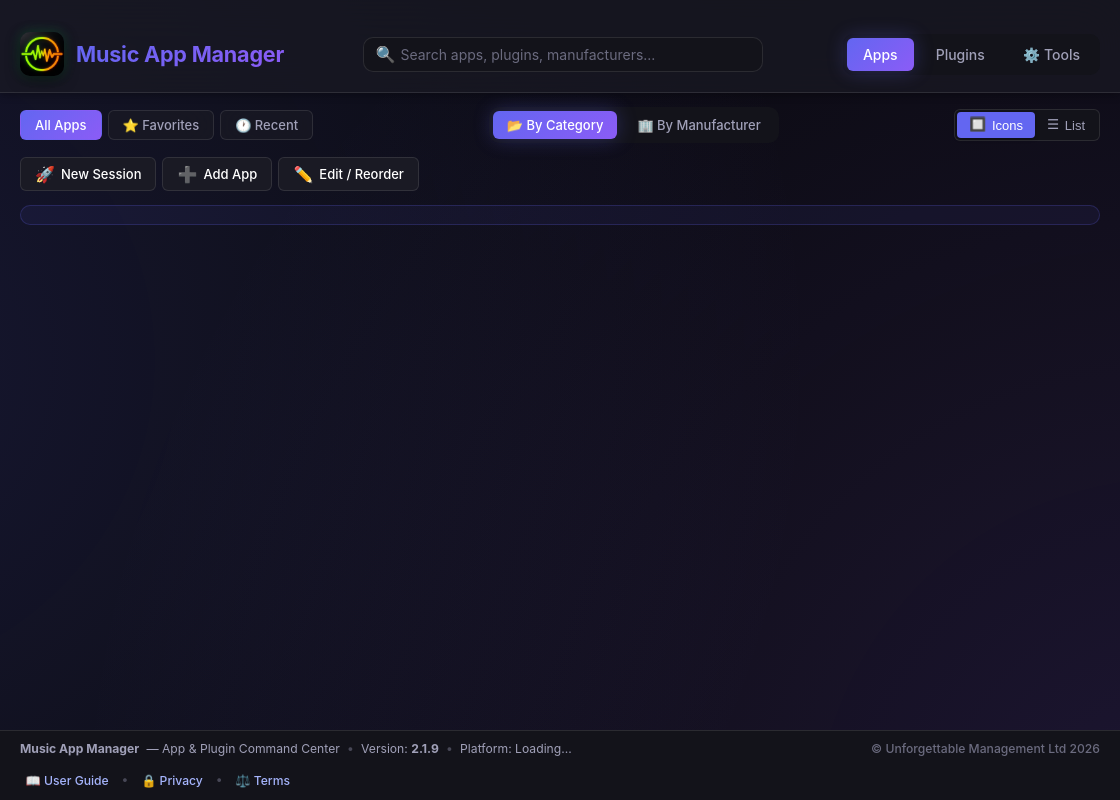
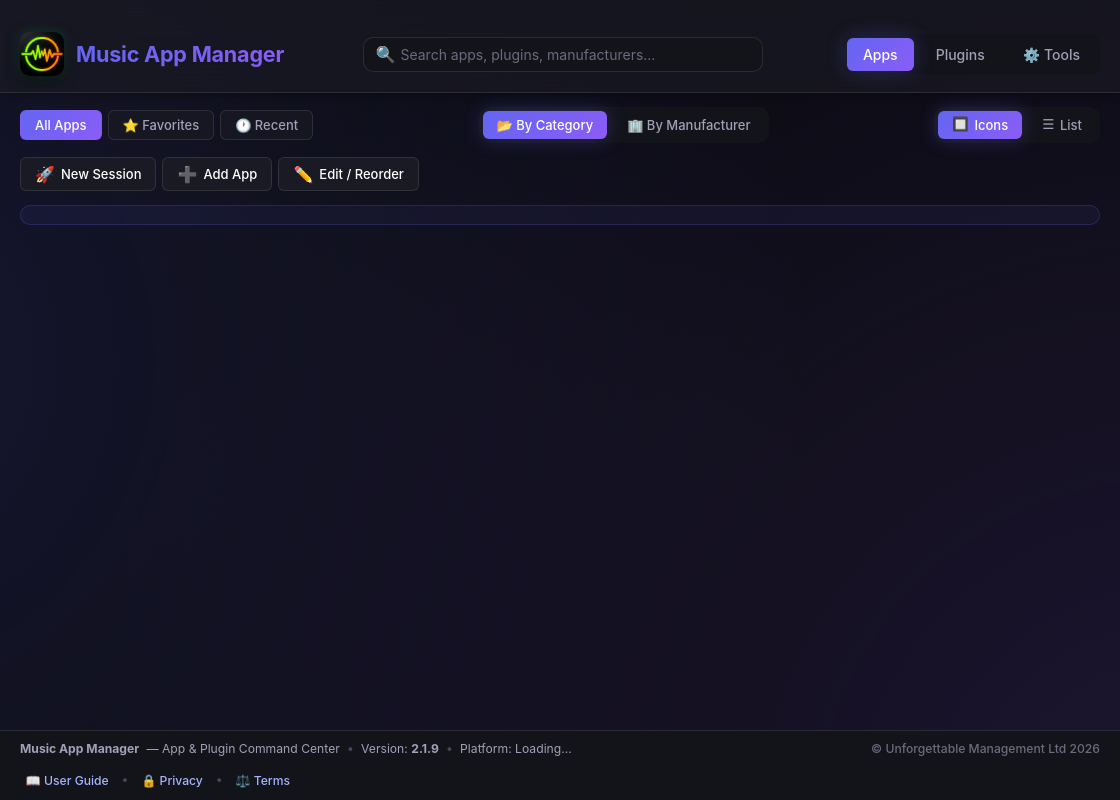
Before and after one commit to darronhartas-max/music-app-manager, an Electron app: page renderer/index.html in a window 1120 px wide. Drawn offline with Linux system fonts and the light colour scheme; no server answers.

Commit message:
fix(ui): ensure only the active apps layout toggle button is lit with dedicated styling

```diff
--- a/renderer/index.html
+++ b/renderer/index.html
@@ -54,11 +54,11 @@
           <button class="view-btn active" data-view="category">📂 By Category</button>
           <button class="view-btn" data-view="manufacturer">🏢 By Manufacturer</button>
         </div>
-        <div class="apps-layout-toggle segmented-control" title="Toggle between Icons grid and compact List view">
-          <button type="button" class="segment-btn active" data-app-layout="grid" title="Icons View (Grid)">
+        <div class="layout-toggle view-toggle" title="Toggle between Icons grid and compact List view">
+          <button type="button" class="layout-toggle-btn active" data-app-layout="grid" title="Icons View (Grid)">
             <span class="btn-icon">🔲</span> Icons
           </button>
-          <button type="button" class="segment-btn" data-app-layout="list" title="Compact List View">
+          <button type="button" class="layout-toggle-btn" data-app-layout="list" title="Compact List View">
             <span class="btn-icon">☰</span> List
           </button>
         </div>
--- a/renderer/styles.css
+++ b/renderer/styles.css
@@ -3337,23 +3337,46 @@ th.sortable.desc .sort-arrow { opacity: 1; content: ' ▼'; }
    Apps Layout Toggle (Icons Grid vs Compact List)
    ============================================ */
 
-.apps-layout-toggle {
+.layout-toggle {
   display: inline-flex;
 }
 
-.apps-layout-toggle .segment-btn {
+.layout-toggle-btn {
   display: inline-flex;
   align-items: center;
   gap: 0.35rem;
-  padding: 0.35rem 0.75rem;
+  padding: 0.375rem 0.875rem;
+  background: transparent !important;
+  border: none !important;
+  color: var(--text-secondary) !important;
   font-size: 0.8125rem;
   font-weight: 500;
   cursor: pointer;
-  border-radius: calc(var(--radius-sm) - 2px);
-  transition: all 0.2s ease;
-}
-
-.apps-layout-toggle .segment-btn .btn-icon {
+  border-radius: var(--radius-sm);
+  transition: all 0.25s ease;
+  font-family: inherit;
+  white-space: nowrap;
+  box-shadow: none !important;
+}
+
+.layout-toggle-btn:hover {
+  color: var(--text-primary) !important;
+  background: var(--hover-bg) !important;
+}
+
+.layout-toggle-btn.active {
+  background: var(--accent-gradient) !important;
+  color: #ffffff !important;
+  box-shadow: var(--shadow-glow) !important;
+}
+
+.layout-toggle-btn:not(.active) {
+  background: transparent !important;
+  color: var(--text-secondary) !important;
+  box-shadow: none !important;
+}
+
+.layout-toggle-btn .btn-icon {
   font-size: 0.85rem;
   line-height: 1;
 }
@@ -3600,6 +3623,7 @@ th.sortable.desc .sort-arrow { opacity: 1; content: ' ▼'; }
 
   .quick-filter-btn,
   .view-btn,
+  .layout-toggle-btn,
   .segment-btn,
   .toolbar-btn {
     padding: 0.28rem 0.55rem;
```
Also changed, not shown: renderer/app.js.
